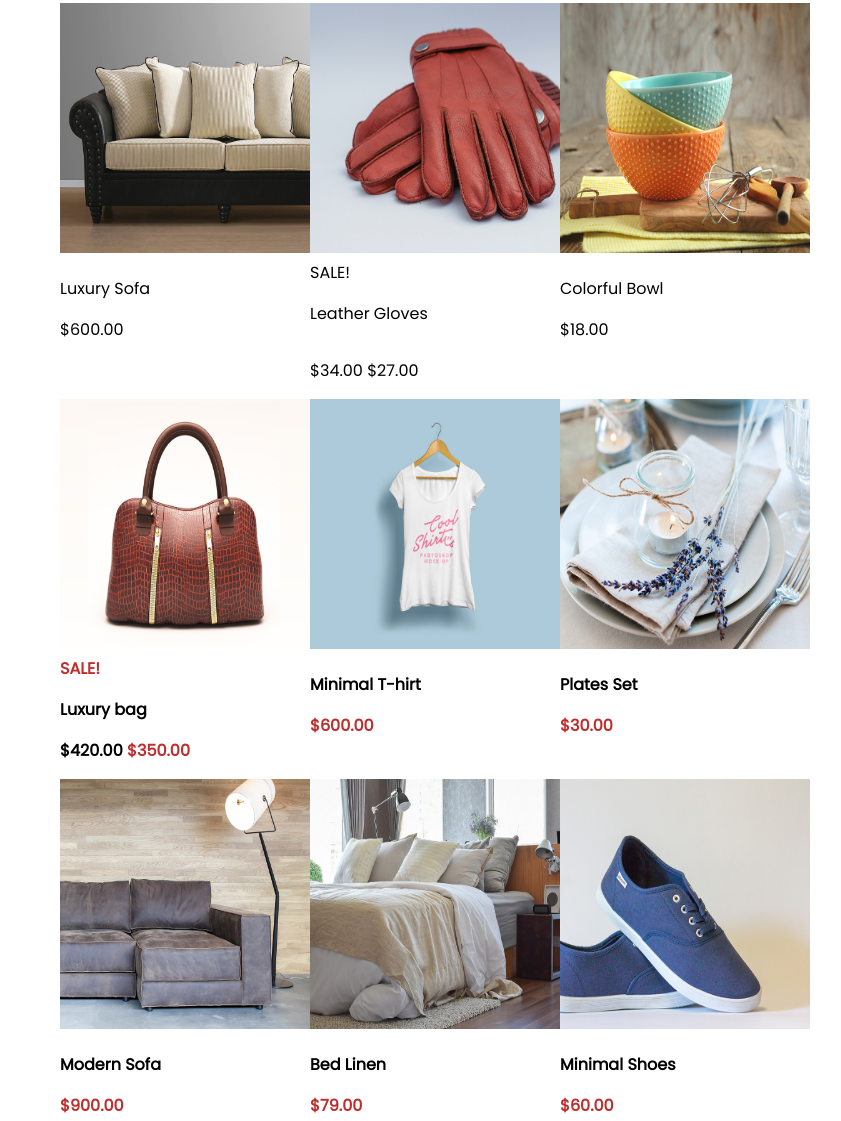
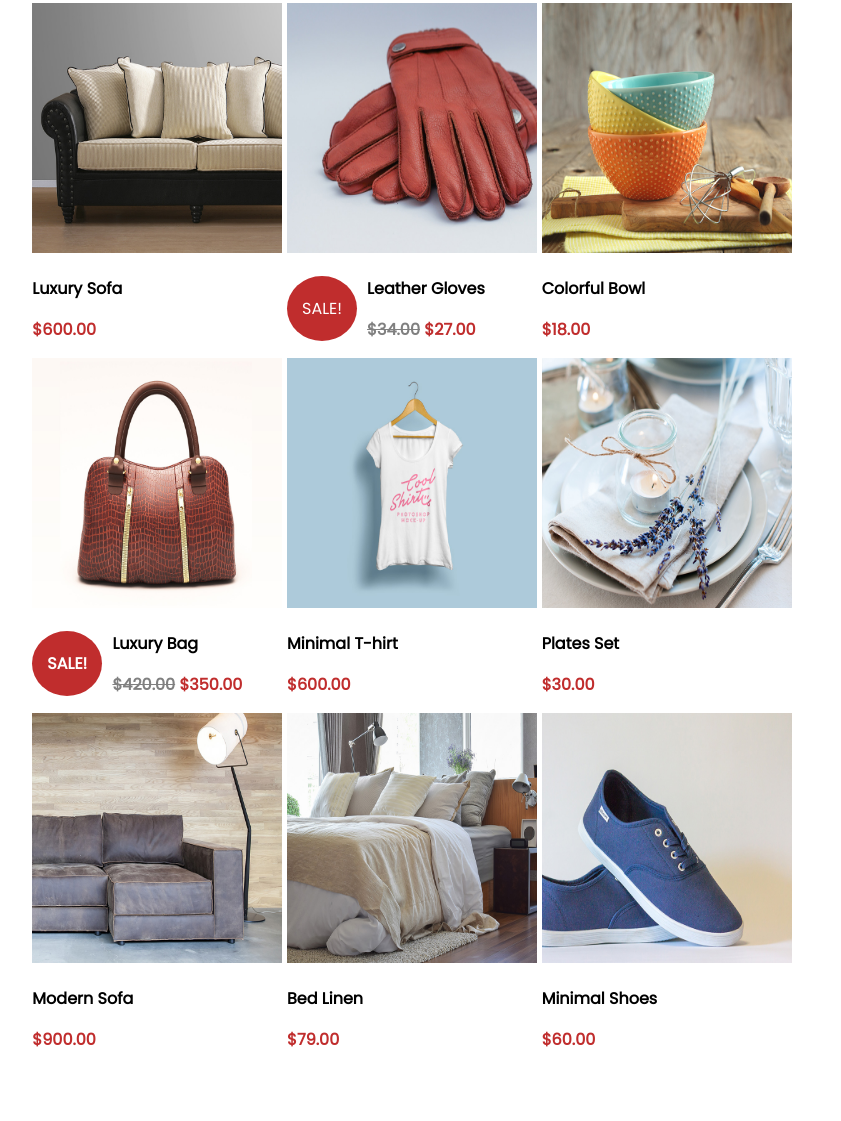
Before and after one commit to Gweny526/cs_emporium_js, a website: page index.html in a window 1280 px wide. Shown: the part 791-1912 px from the top of the page, without its empty margins (228-1069 px from the left). Drawn offline with Linux system fonts and the light colour scheme.

Commit message:
avancé après le carrousel carrousel en stand-by

```diff
--- a/index.html
+++ b/index.html
@@ -67,11 +67,13 @@
                 <div>
                     <img src="./public/img/products_mini/product-gloves.jpg" alt=" pair de gants en cuire rouge orangé déposé l'un sur l'autre sur un fond blanc">
                     <br>
-                    <div class="text-img">
+                    <div class="logo-prix">
                         <span class="vendu">SALE!</span>
-                        <p>Leather Gloves</p>
-                        <div class="prix">
-                            <p class="reduc">$34.00 <span>$27.00</span></p>
+                        <div class="text-img2">
+                            <p>Leather Gloves</p>
+                            <div class="prix">
+                                <p><span class="reduc">$34.00</span> <span class="prix-v">$27.00</span></p>
+                            </div>
                         </div>
 
                     </div>
@@ -88,9 +90,15 @@
                 <div>
                     <img src="./public/img/products_mini/product-bag.jpg" alt="sac en cuir brun rougatre avec avec deux tirette doré">
                     <br>
-                    <span>SALE!</span>
-                    <p>Luxury bag</p>
-                    <p>$420.00 <span>$350.00</span></p>
+                    <div class="logo-prix">
+                        <span class="vendu">SALE!</span>
+                        <div class="text-img2">
+                            <p>Luxury Bag</p>
+                            <div class="prix">
+                                <p><span class="reduc">$420.00</span> <span class="prix-v">$350.00</span></p>
+                            </div>
+                        </div>
+                    </div>
                 </div>
                 <div>
                     <img src="./public/img/products_mini/product-tshitr.jpg" alt="T-shirt blanc avec des inscription en rose 'cool shirt' sur un cintre et sur un fond bleu ciel">
@@ -138,7 +146,17 @@
     </section>
     <!-- section 5 -->
     <section class="sec5">
+        <div class="card" style="width: 18rem;">
+            <img src="./public/img/products_mini/product-luxry-sofa.jpg" class="card-img-top" alt="...">
+            <div class="card-body">
+              <p class="card-text">Some quick example text to build on the card title and make up the bulk of the card's content.</p>
+            </div>
+          </div>
 
+    </section>
+
+    <!-- section6 -->
+    <section class="sec6">
 
     </section>
     <!-- javascript -->
--- a/src/sass/modules/_section3.scss
+++ b/src/sass/modules/_section3.scss
@@ -1,7 +1,7 @@
 // Section 3
 .sec3{
     .container{
-        margin: 30px;
+        margin-bottom: 100px;
         font-family: "poppins";
         h3{
             margin-top: 100px;
@@ -16,12 +16,47 @@
             img{
                 height: 250px;
                 width: 250px;
+                transition: 0.1s;
+            }
+            img:hover{
+
             }
             .text-img{
+                p{
+                    font-weight: bold;
+                }
+                span{
+                    font-weight: bold;
+                    color: rgb(192, 45, 45);
+                }
+            }
+            .logo-prix{
                 display: flex;
-                justify-content: space-around;
-                flex-direction: column;
-
+                justify-content: start;
+                align-items: center;
+                .vendu{
+                    background-color: rgb(192, 45, 45);
+                    // height: 50px;
+                    // width: 50px;
+                    border-radius: 50%;
+                    padding: 20px 15px 20px 15px;
+                    color: white;
+                }
+                .text-img2{
+                    p{
+                        font-weight: bold;
+                    }
+                    padding-left: 10px;
+                    .prix{
+                        .reduc{
+                            color: grey;
+                            text-decoration-line: line-through;
+                        }
+                        .prix-v{
+                            color: rgb(192, 45, 45);
+                        }
+                    }
+                }
             }
         }
         .sec-line{
@@ -39,6 +74,34 @@
             span{
                 color: rgb(192, 45, 45);
                 font-weight: bold;
+            }
+            .logo-prix{
+                display: flex;
+                justify-content: start;
+                align-items: center;
+                .vendu{
+                    background-color: rgb(192, 45, 45);
+                    // height: 50px;
+                    // width: 50px;
+                    border-radius: 50%;
+                    padding: 20px 15px 20px 15px;
+                    color: white;
+                }
+                .text-img2{
+                    p{
+                        font-weight: bold;
+                    }
+                    padding-left: 10px;
+                    .prix{
+                        .reduc{
+                            color: grey;
+                            text-decoration-line: line-through;
+                        }
+                        .prix-v{
+                            color: rgb(192, 45, 45);
+                        }
+                    }
+                }
             }
         }
         .third-line{
--- a/src/sass/modules/_style.scss
+++ b/src/sass/modules/_style.scss
@@ -11,4 +11,7 @@
 @import "./section3";
 
 // section4
-@import "./section4"
+@import "./section4";
+
+// section5
+@import "./section5"
```
Also changed, not shown: public/css/app.css, src/sass/modules/_section5.scss (added), 1 other file.
